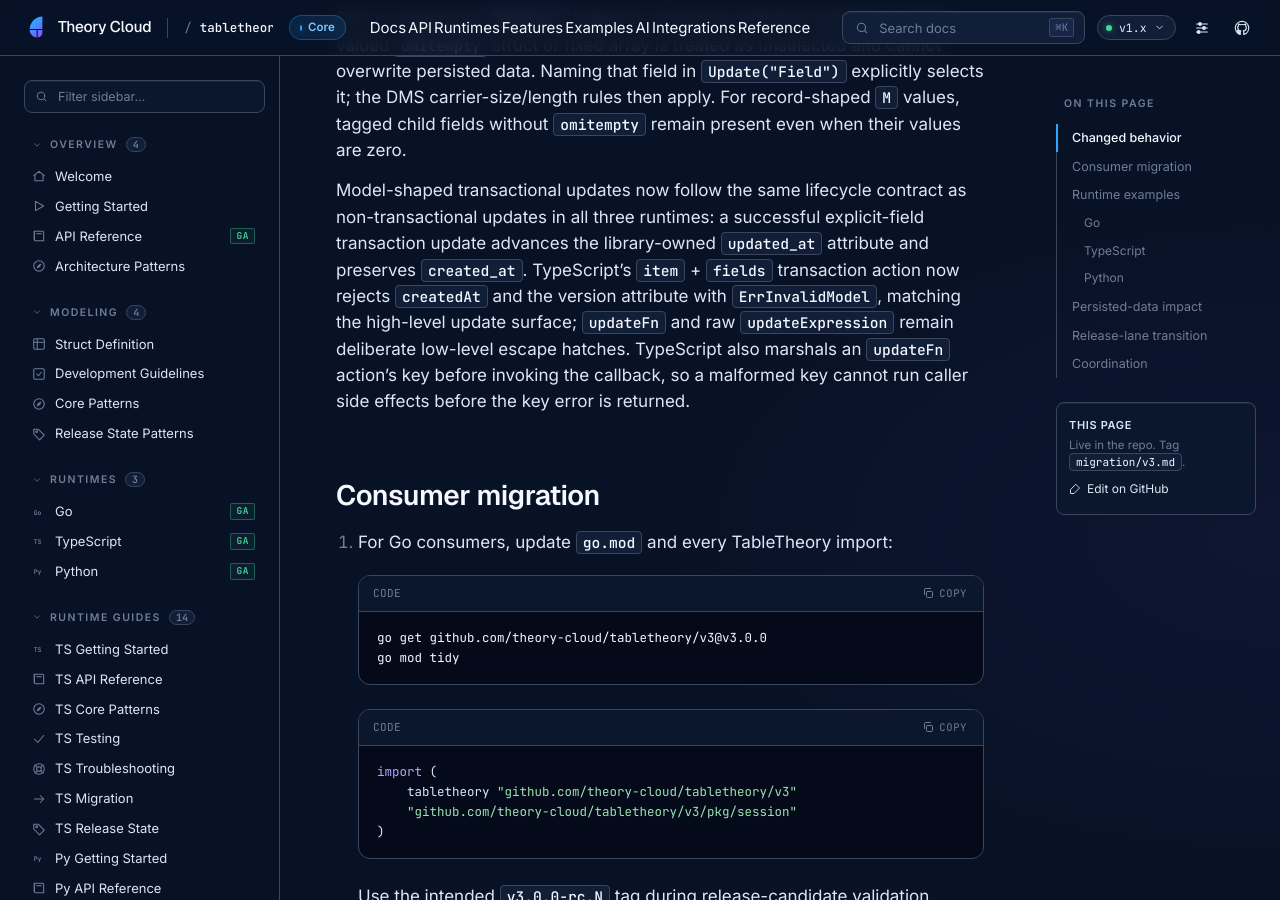
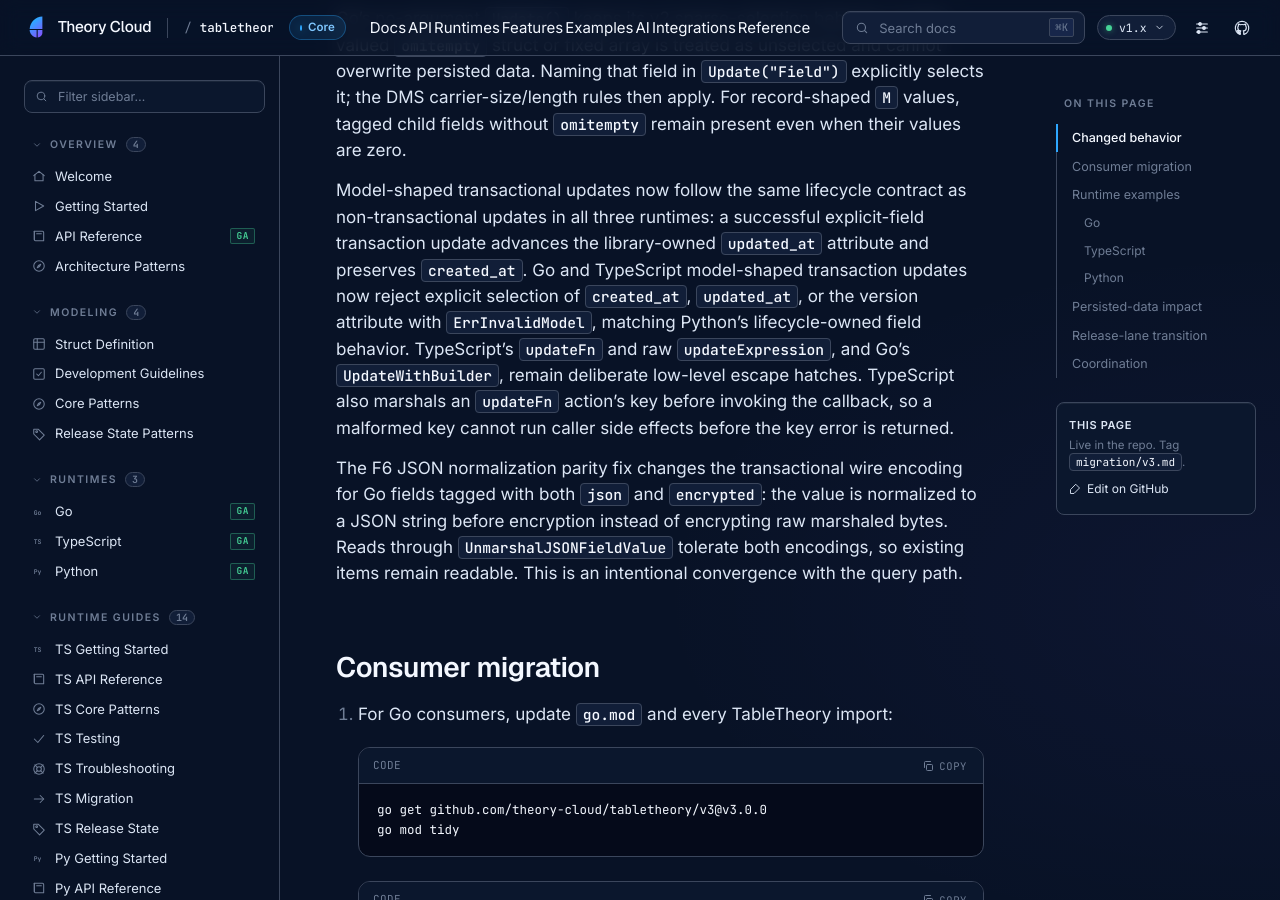
Before and after one commit to theory-cloud/TableTheory, a Jekyll site: the page built from docs/migration/v3.md, in a window 1280 px wide and 900 px high, scrolled down 1128 px. Built offline with Jekyll 4.4.1, drawn with Linux system fonts in a browser that asks for light colours; some of the changed text lies outside the part shown.

Commit message:
fix(transaction): reject lifecycle field selection

```diff
--- a/docs/migration/v3.md
+++ b/docs/migration/v3.md
@@ -44,12 +44,19 @@ are zero.
 Model-shaped transactional updates now follow the same lifecycle contract as
 non-transactional updates in all three runtimes: a successful explicit-field
 transaction update advances the library-owned `updated_at` attribute and
-preserves `created_at`. TypeScript's `item` + `fields` transaction action now
-rejects `createdAt` and the version attribute with `ErrInvalidModel`, matching
-the high-level update surface; `updateFn` and raw `updateExpression` remain
-deliberate low-level escape hatches. TypeScript also marshals an `updateFn`
-action's key before invoking the callback, so a malformed key cannot run caller
-side effects before the key error is returned.
+preserves `created_at`. Go and TypeScript model-shaped transaction updates now
+reject explicit selection of `created_at`, `updated_at`, or the version
+attribute with `ErrInvalidModel`, matching Python's lifecycle-owned field
+behavior. TypeScript's `updateFn` and raw `updateExpression`, and Go's
+`UpdateWithBuilder`, remain deliberate low-level escape hatches. TypeScript also
+marshals an `updateFn` action's key before invoking the callback, so a malformed
+key cannot run caller side effects before the key error is returned.
+
+The F6 JSON normalization parity fix changes the transactional wire encoding
+for Go fields tagged with both `json` and `encrypted`: the value is normalized
+to a JSON string before encryption instead of encrypting raw marshaled bytes.
+Reads through `UnmarshalJSONFieldValue` tolerate both encodings, so existing
+items remain readable. This is an intentional convergence with the query path.
 
 ## Consumer migration
 
@@ -93,8 +100,9 @@ side effects before the key error is returned.
     marshaler now omits those fields instead of persisting their zero values.
     Add explicit matching `theorydb` and `json` tags without `omitempty` when a
     nested zero value must remain present on the DynamoDB wire.
-11. Audit TypeScript model-shaped transaction field lists for `createdAt` or
-    the version attribute and remove them; the runtime owns those values.
+11. Audit Go and TypeScript model-shaped transaction field lists for
+    `created_at`, `updated_at`, or the version attribute and remove them; the
+    runtime owns those values.
 12. If a TypeScript `updateFn` callback intentionally relied on running before
     malformed-key validation, move that work outside the callback and validate
     the key first.
--- a/ts/src/client.ts
+++ b/ts/src/client.ts
@@ -886,10 +886,10 @@ async function buildTransactModelUpdate(
   }
 
   for (const field of action.fields) {
-    if (field === model.roles.createdAt) {
+    if (field === model.roles.createdAt || field === model.roles.updatedAt) {
       throw new TheorydbError(
         'ErrInvalidModel',
-        `Cannot update createdAt field: ${field}`,
+        `Cannot update lifecycle timestamp field: ${field}`,
       );
     }
     if (field === model.roles.version) {
```
Also changed, not shown: docs/features/transactions.md (+10 -1 lines), ts/test/unit/client.test.ts (+6 -1 lines), 3 other files.
